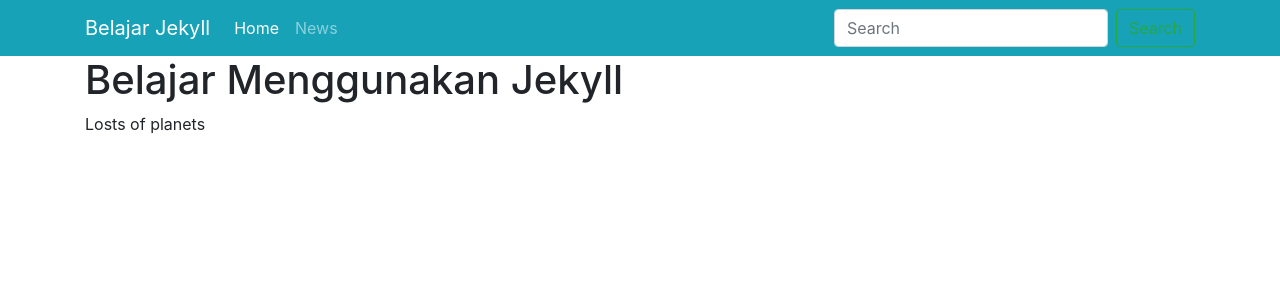
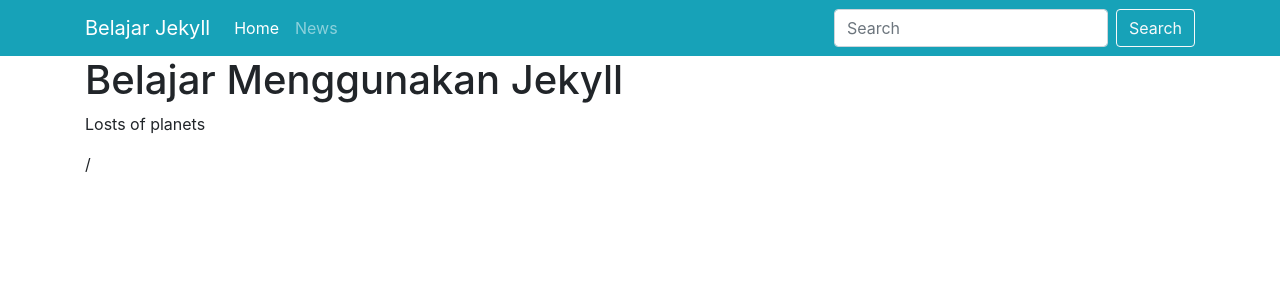
Before and after one commit to radenparhanudin/belajar-jekyll, a Jekyll site: the page built from index.html, in a window 1280 px wide. Shown: the top 300 px of the page. Built offline with Jekyll 4.4.1, drawn with Linux system fonts in a browser that asks for light colours; Markdown is read by kramdown in place of the engine named in the settings.

Commit message:
Update Navbar

```diff
--- /dev/null
+++ b/_includes/nav.html
@@ -0,0 +1,22 @@
+<nav class="navbar navbar-expand-lg navbar-dark bg-info">
+	<div class="container">
+		<a class="navbar-brand" href="{{site.baseurl}}/">Belajar Jekyll</a>
+		<button class="navbar-toggler" type="button" data-toggle="collapse" data-target="#navbarSupportedContent" aria-controls="navbarSupportedContent" aria-expanded="false" aria-label="Toggle navigation">
+		<span class="navbar-toggler-icon"></span>
+		</button>
+		<div class="collapse navbar-collapse" id="navbarSupportedContent">
+			<ul class="navbar-nav mr-auto">
+				<li class="nav-item {% if page.url=='/' %}active{% endif %}">
+					<a class="nav-link" href="{{site.baseurl}}/index.html ">Home</a>
+				</li>
+				<li class="nav-item {% if page.url=='/news.html' %}active{% endif %}">
+					<a class="nav-link" href="{{site.baseurl}}/news.html">News</a>
+				</li>
+			</ul>
+			<form class="form-inline my-2 my-lg-0">
+				<input class="form-control mr-sm-2" type="search" placeholder="Search" aria-label="Search">
+				<button class="btn btn-outline-light my-2 my-sm-0" type="submit">Search</button>
+			</form>
+		</div>
+	</div>
+</nav>
--- a/_layouts/default.html
+++ b/_layouts/default.html
@@ -11,30 +11,10 @@
     <title>Belajar Jekyll</title>
   </head>
   <body>
-	<nav class="navbar navbar-expand-lg navbar-dark bg-info">
-		<div class="container">
-			<a class="navbar-brand" href="{{site.baseurl}}/">Belajar Jekyll</a>
-			<button class="navbar-toggler" type="button" data-toggle="collapse" data-target="#navbarSupportedContent" aria-controls="navbarSupportedContent" aria-expanded="false" aria-label="Toggle navigation">
-			<span class="navbar-toggler-icon"></span>
-			</button>
-			<div class="collapse navbar-collapse" id="navbarSupportedContent">
-				<ul class="navbar-nav mr-auto">
-					<li class="nav-item active">
-						<a class="nav-link" href="{{site.baseurl}}/index.html">Home <span class="sr-only">(current)</span></a>
-					</li>
-					<li class="nav-item">
-						<a class="nav-link" href="{{site.baseurl}}/news.html">News</a>
-					</li>
-				</ul>
-				<form class="form-inline my-2 my-lg-0">
-					<input class="form-control mr-sm-2" type="search" placeholder="Search" aria-label="Search">
-					<button class="btn btn-outline-success my-2 my-sm-0" type="submit">Search</button>
-				</form>
-			</div>
-		</div>
-	</nav>
+	{% include nav.html %}
    	<div class="container">
    		{{content}}
+   		{{page.url}}
    	</div>
 
     <!-- Optional JavaScript -->
```
